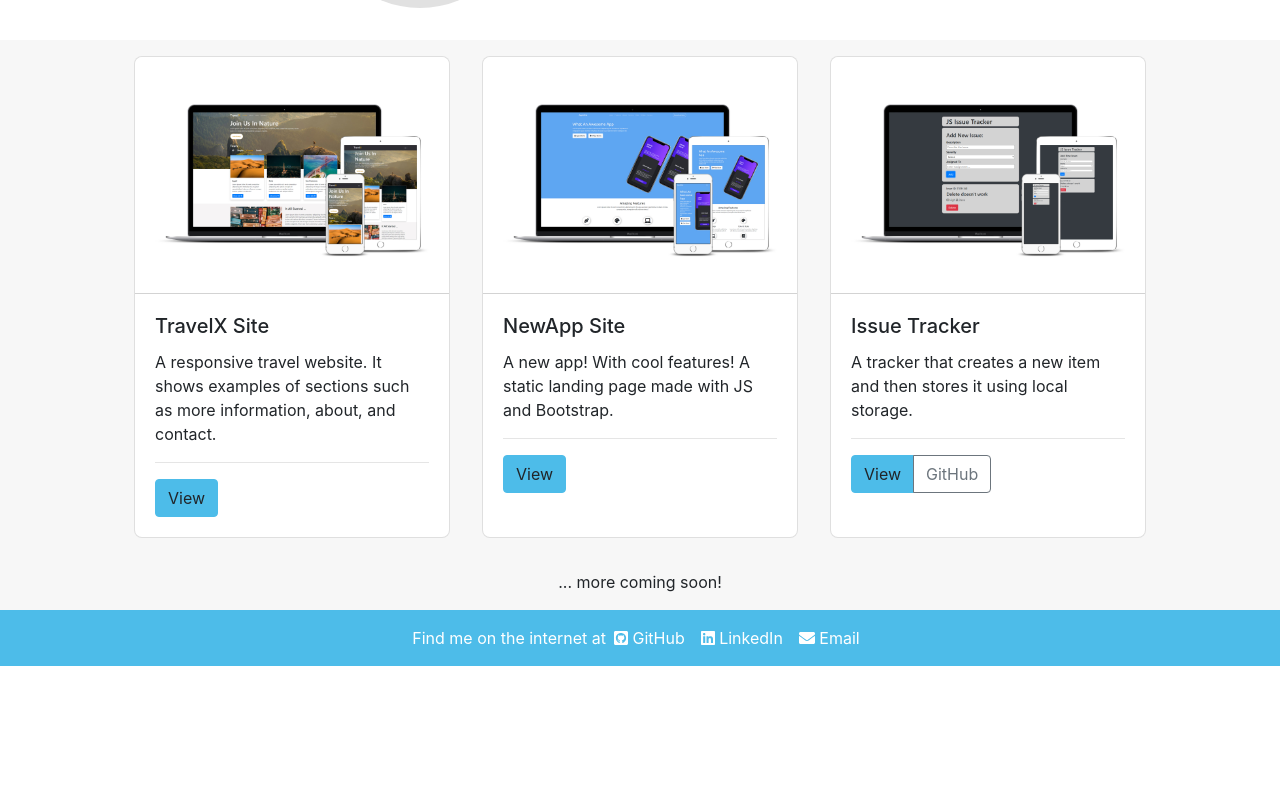
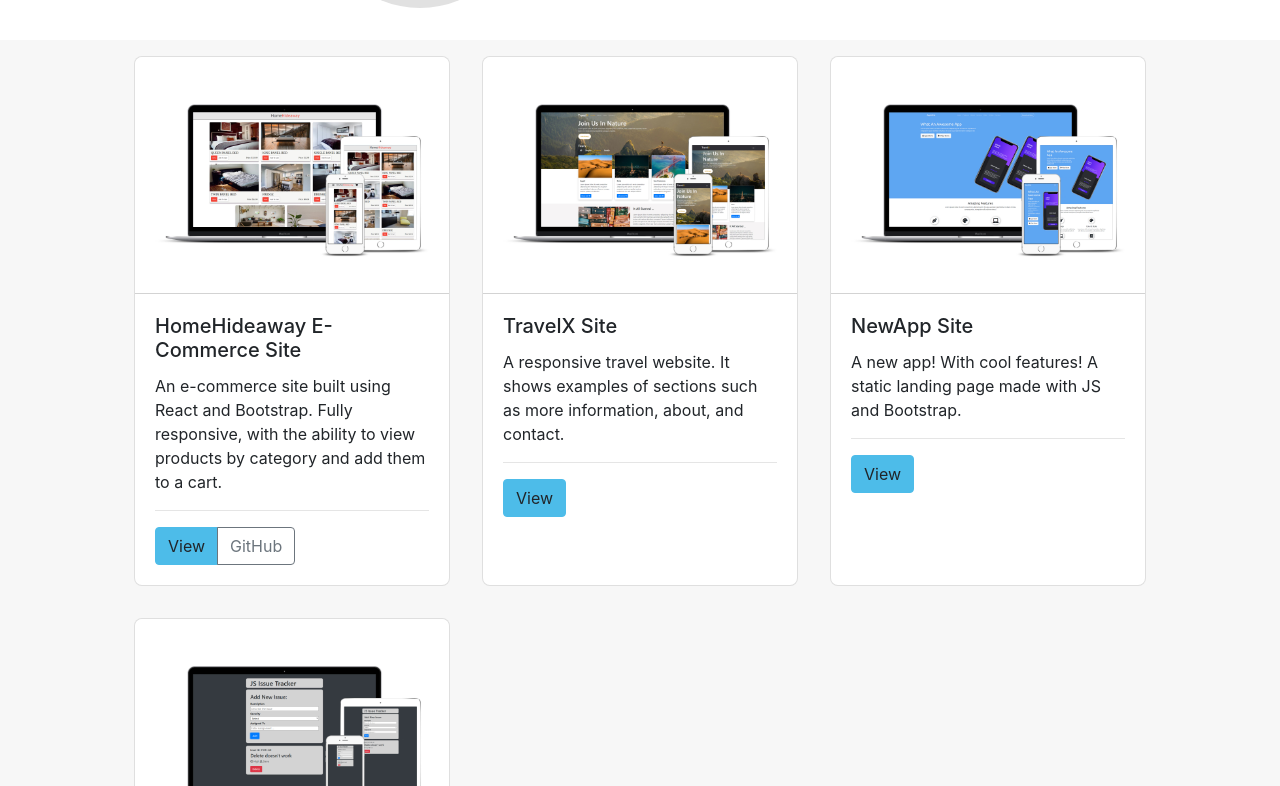
Before and after one commit to Etriz/RPDWebsite, a React (Create React App) app: page / in a window 1280 px wide. Shown: the part 530-1316 px from the top of the page. Before the commit the page ends 1196 px from the top, so only its background shows below. Built offline with nearby package versions, Linux system fonts and the light colour scheme.

Commit message:
add HomeHideway project

```diff
--- a/src/ProjectData.js
+++ b/src/ProjectData.js
@@ -1,7 +1,17 @@
 import travel from './images/travel-site-icon.jpg';
 import app from './images/app-site-icon.jpg';
 import tracker from './images/tracker-icon.jpg';
+import furniture from './images/hideaway-site-icon.jpg';
 let data = [
+  {
+    id: '04',
+    name: 'HomeHideaway E-Commerce Site',
+    description:
+      'An e-commerce site built using React and Bootstrap. Fully responsive, with the ability to view products by category and add them to a cart.',
+    image: furniture,
+    liveURL: 'https://rpd-shoppingsite.netlify.app/',
+    githubURL: 'https://github.com/Etriz/ShoppingStorePage',
+  },
   {
     id: '01',
     name: 'TravelX Site',
```
Also changed, not shown: src/images/hideaway-site-icon.jpg (added).
